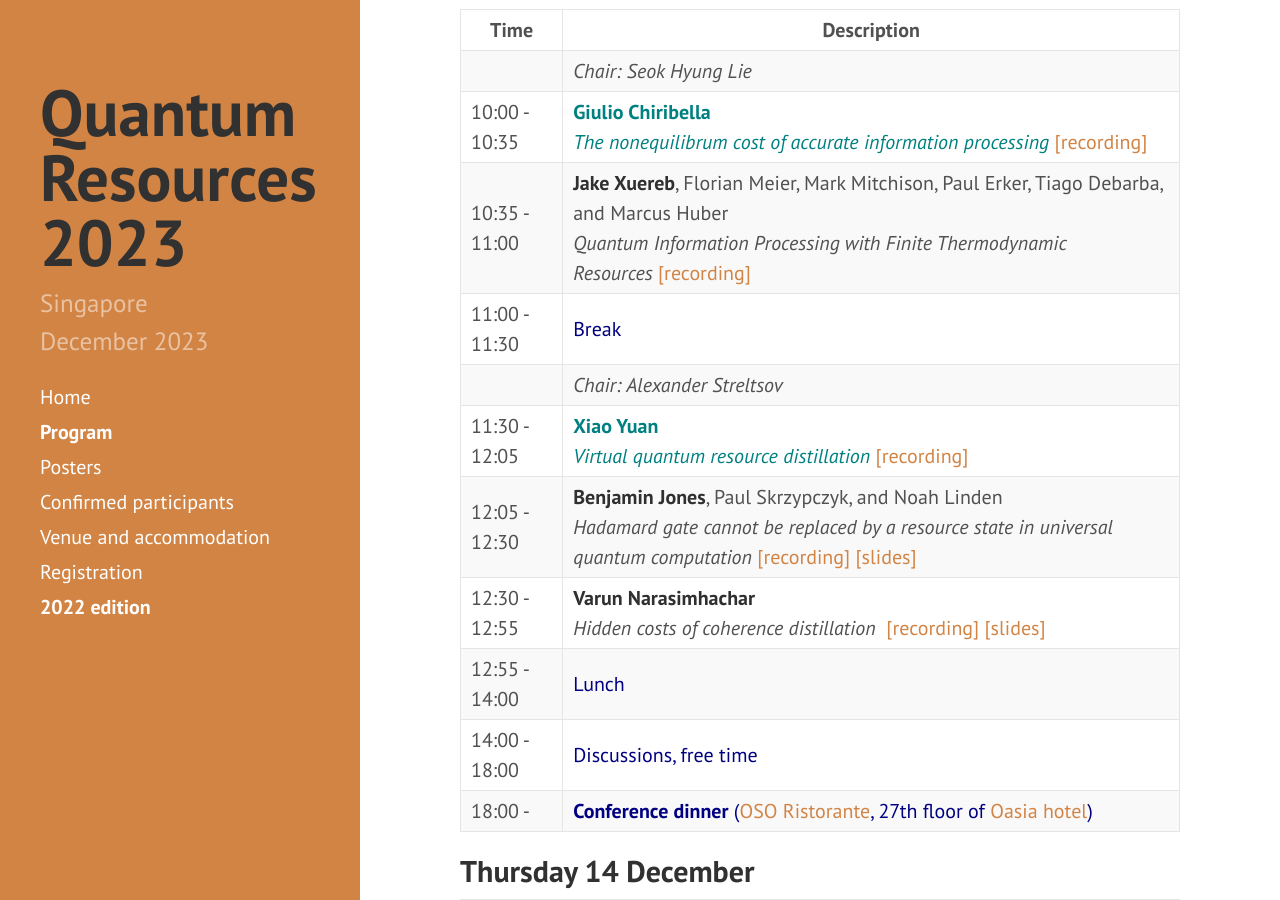
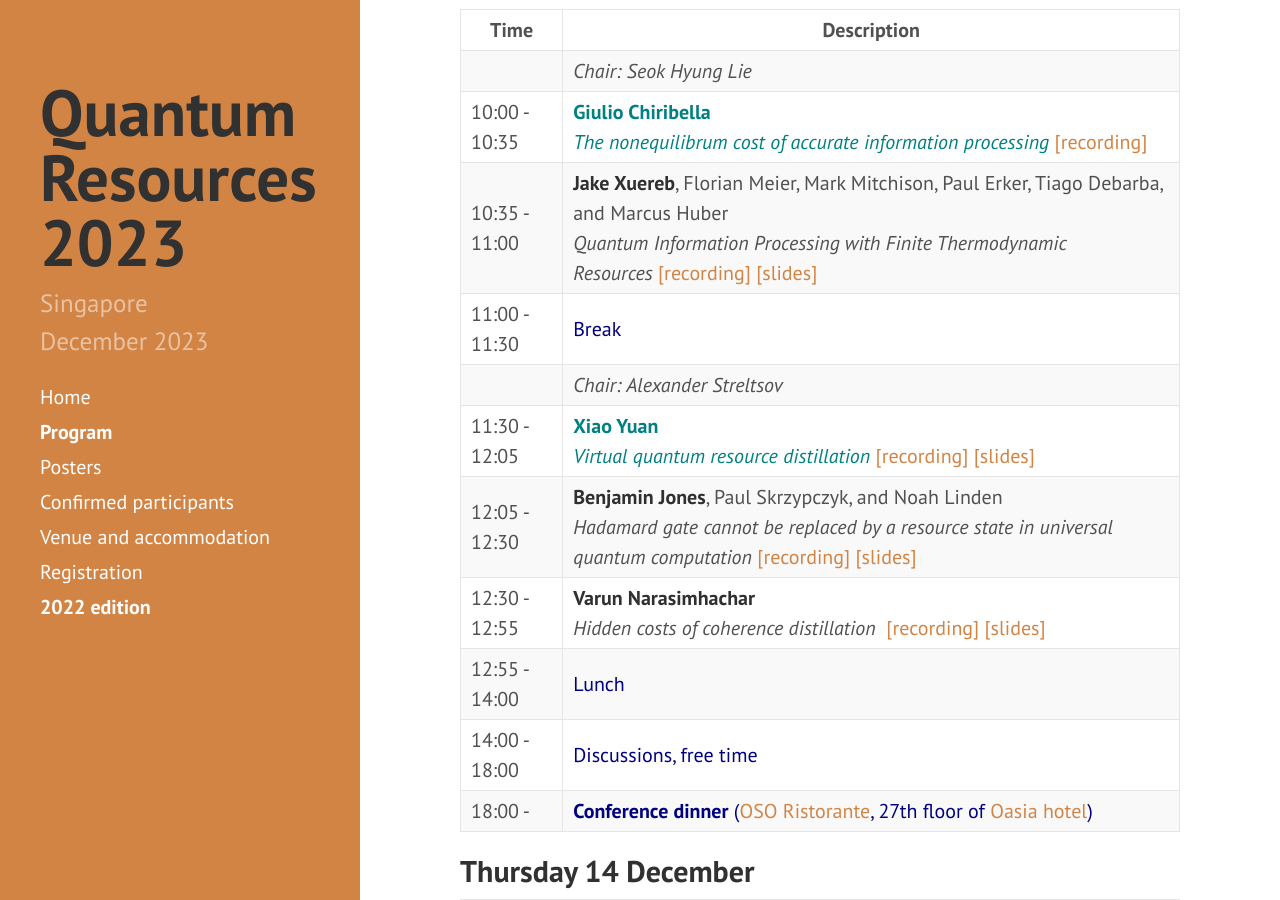
Before and after one commit to RyujiPat2/RyujiPat2.github.io, a Jekyll site: the page built from program.md, in a window 1280 px wide and 900 px high, scrolled down 3495 px. Built offline with Jekyll 4.4.1, drawn with Linux system fonts in a browser that asks for light colours; nearby versions of some CDN libraries.

Commit message:
Update program.md

```diff
--- a/program.md
+++ b/program.md
@@ -71,10 +71,10 @@ order: 2
 |--- |--- |
 || *Chair: Seok Hyung Lie* |
 | 10:00 - 10:35   | <span class="p-contrib"><b>Giulio Chiribella</b><br/><i>The nonequilibrum cost of accurate information processing</i><a href="https://youtu.be/OrR-Ze6f8vQ?si=YWSXAk608cPoiWqG">&nbsp;[recording]</a></span>        |
-| 10:35 - 11:00  | **Jake Xuereb**, Florian Meier, Mark Mitchison, Paul Erker, Tiago Debarba, and Marcus Huber<br /><i>Quantum Information Processing with Finite Thermodynamic Resources</i><a href="https://youtu.be/Fy0uAN-0sEc?si=kiCwVLJWeG_EpwTc">&nbsp;[recording]</a> |
+| 10:35 - 11:00  | **Jake Xuereb**, Florian Meier, Mark Mitchison, Paul Erker, Tiago Debarba, and Marcus Huber<br /><i>Quantum Information Processing with Finite Thermodynamic Resources</i><a href="https://youtu.be/Fy0uAN-0sEc?si=kiCwVLJWeG_EpwTc">&nbsp;[recording]</a><a href="https://docs.google.com/presentation/d/1IifdDZCdZC7uj8gYQZk7MjtpOfA2n-je/edit?usp=sharing&ouid=103245623541139670633&rtpof=true&sd=true">&nbsp;[slides]</a> |
 | 11:00 - 11:30  | <span class="p-invited">Break</span>       |
 || *Chair: Alexander Streltsov* |
-| 11:30 - 12:05  | <span class="p-contrib"><b>Xiao Yuan</b><br /><i>Virtual quantum resource distillation</i><a href="https://youtu.be/9JK8YIa1Fgs?si=EQzkQcyzCdROkkqH">&nbsp;[recording]</a></span>        |
+| 11:30 - 12:05  | <span class="p-contrib"><b>Xiao Yuan</b><br /><i>Virtual quantum resource distillation</i><a href="https://youtu.be/9JK8YIa1Fgs?si=EQzkQcyzCdROkkqH">&nbsp;[recording]</a><a href="https://drive.google.com/file/d/1yVOSTvT5OUrXMs0v3ysA-qvi1We3F9ei/view?usp=sharing">&nbsp;[slides]</a></span>        |
 | 12:05 - 12:30  | **Benjamin Jones**, Paul Skrzypczyk, and Noah Linden <br /><i>Hadamard gate cannot be replaced by a resource state in universal quantum computation</i><a href="https://youtu.be/gIj-9g7grjQ?si=8GdOErw6KTx2FjLh">&nbsp;[recording]</a><a href="https://drive.google.com/file/d/1K703tvKj-5EliS-ra56dTN4T4GEpTzsH/view?usp=sharing">&nbsp;[slides]</a>     |
 | 12:30 - 12:55  | **Varun Narasimhachar** <br /><i>Hidden costs of coherence distillation</i> <a href="https://youtu.be/16-eglwsxX8?si=w_JC0fSavPIWmU6I">&nbsp;[recording]</a><a href="https://drive.google.com/file/d/1_DNNCRiO5GJ0kDXwZ2GVY9ACQ2ZLRC4a/view?usp=sharing">&nbsp;[slides]</a>       |
 | 12:55 - 14:00  | <span class="p-invited">Lunch</span>      |
```
